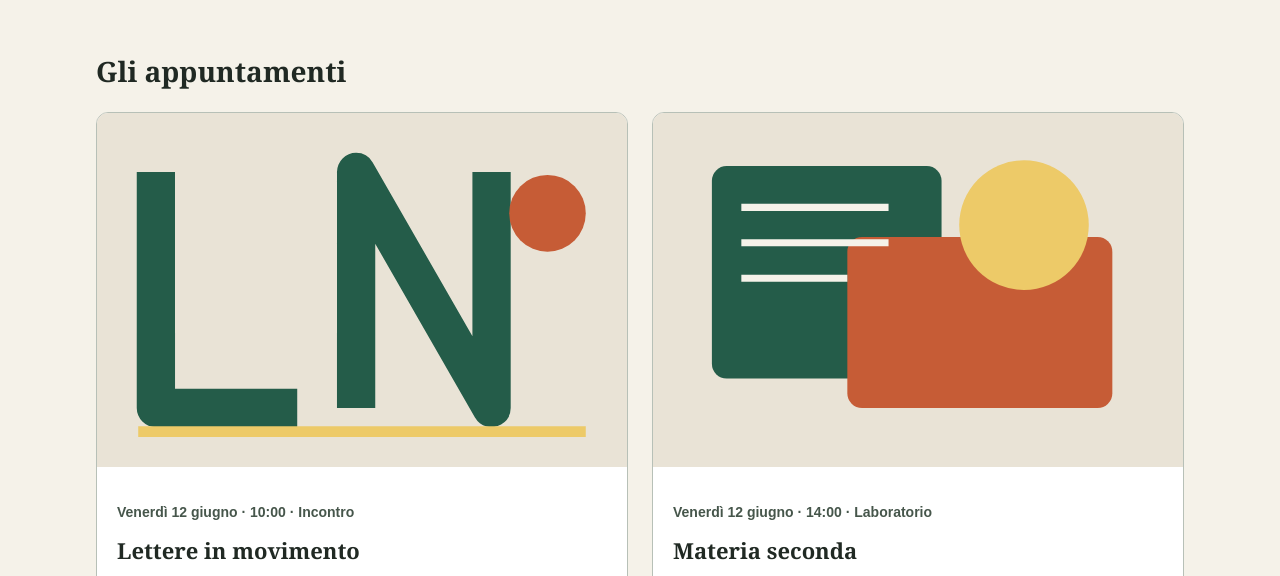
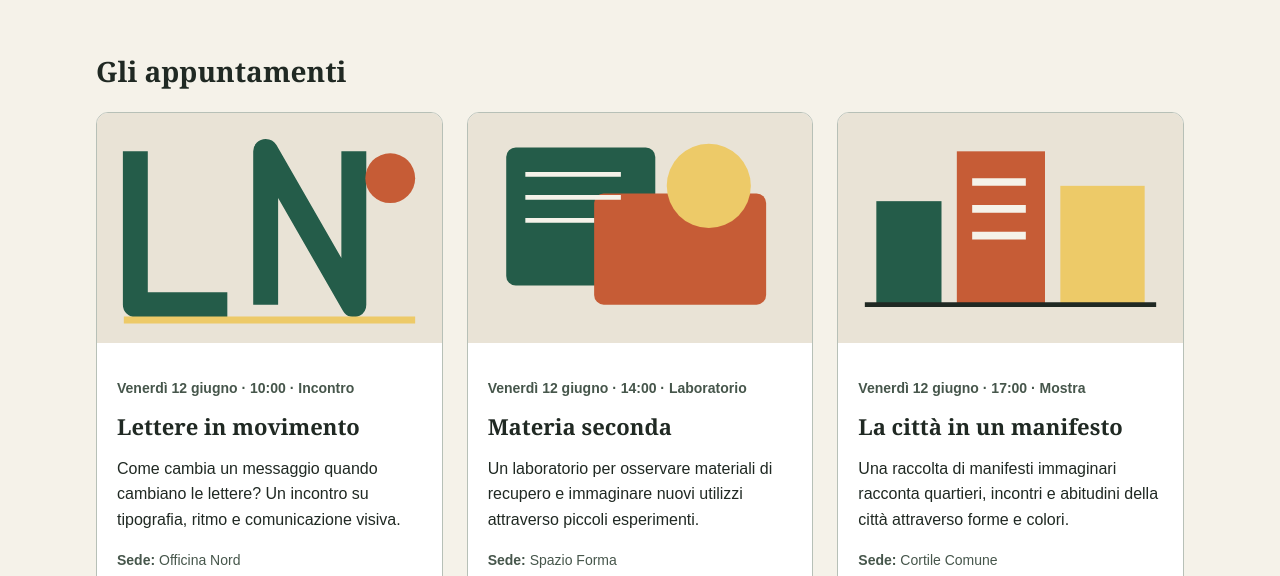
Before and after one commit to krikrikri777/festival-segnale, a plain HTML site: page programma.html in a window 1280 px wide. Shown: the part 430-1006 px from the top of the page. Drawn offline with Linux system fonts and the light colour scheme.

Commit message:
incolonnamento responsive

```diff
--- a/style.css
+++ b/style.css
@@ -160,7 +160,7 @@ h3 {
 
 .event-grid {
   display: grid;
-  grid-template-columns: repeat(2, minmax(0, 1fr));
+  grid-template-columns: 1fr;
   gap: 1.5rem;
 }
 
@@ -210,4 +210,16 @@ h3 {
   top: 1rem;
 }
 
-/* Qui aggiungeremo la media query durante la demo. */
+/* Da 600 px: due colonne */
+@media (min-width: 600px) {
+  .event-grid {
+    grid-template-columns: repeat(2, minmax(0, 1fr));
+  }
+}
+
+/* Da 1024 px: tre colonne */
+@media (min-width: 1024px) {
+  .event-grid {
+    grid-template-columns: repeat(3, minmax(0, 1fr));
+  }
+}
```
